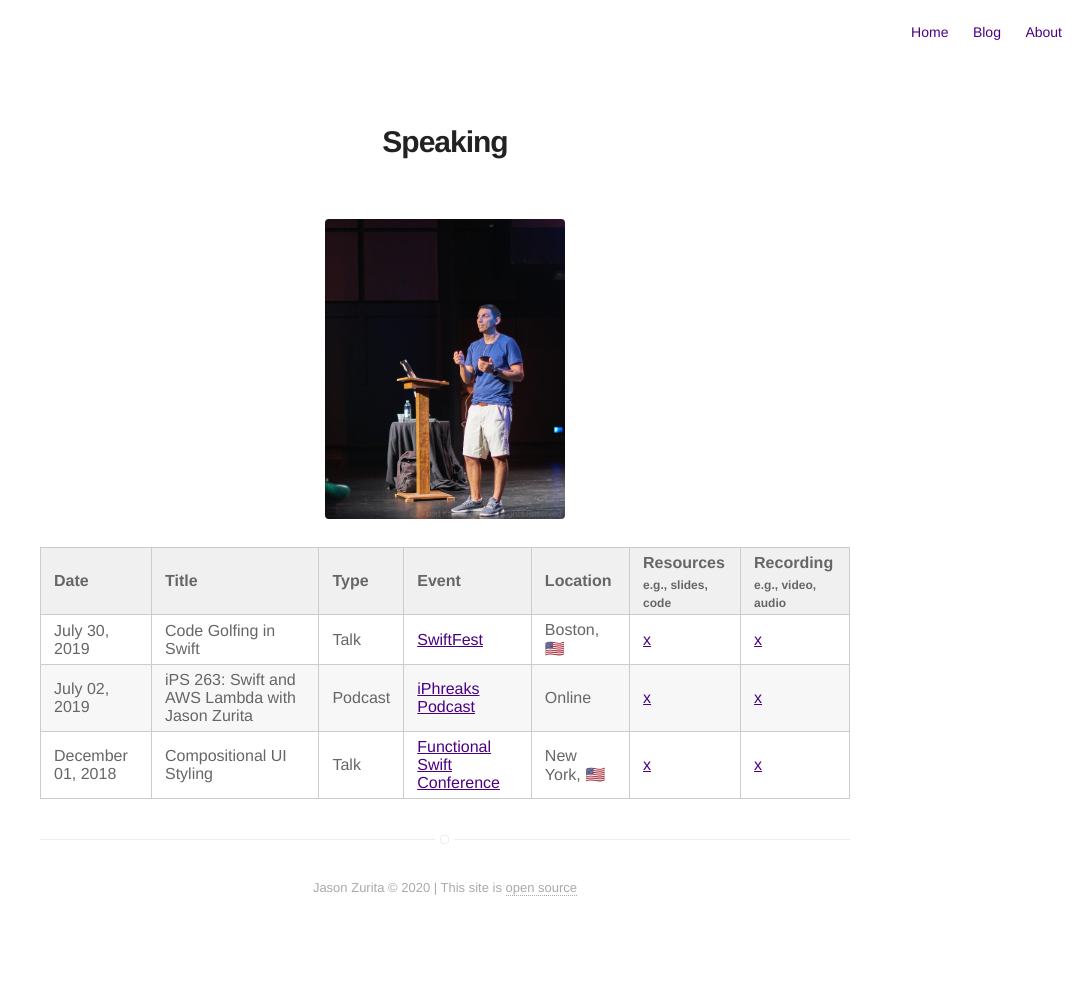
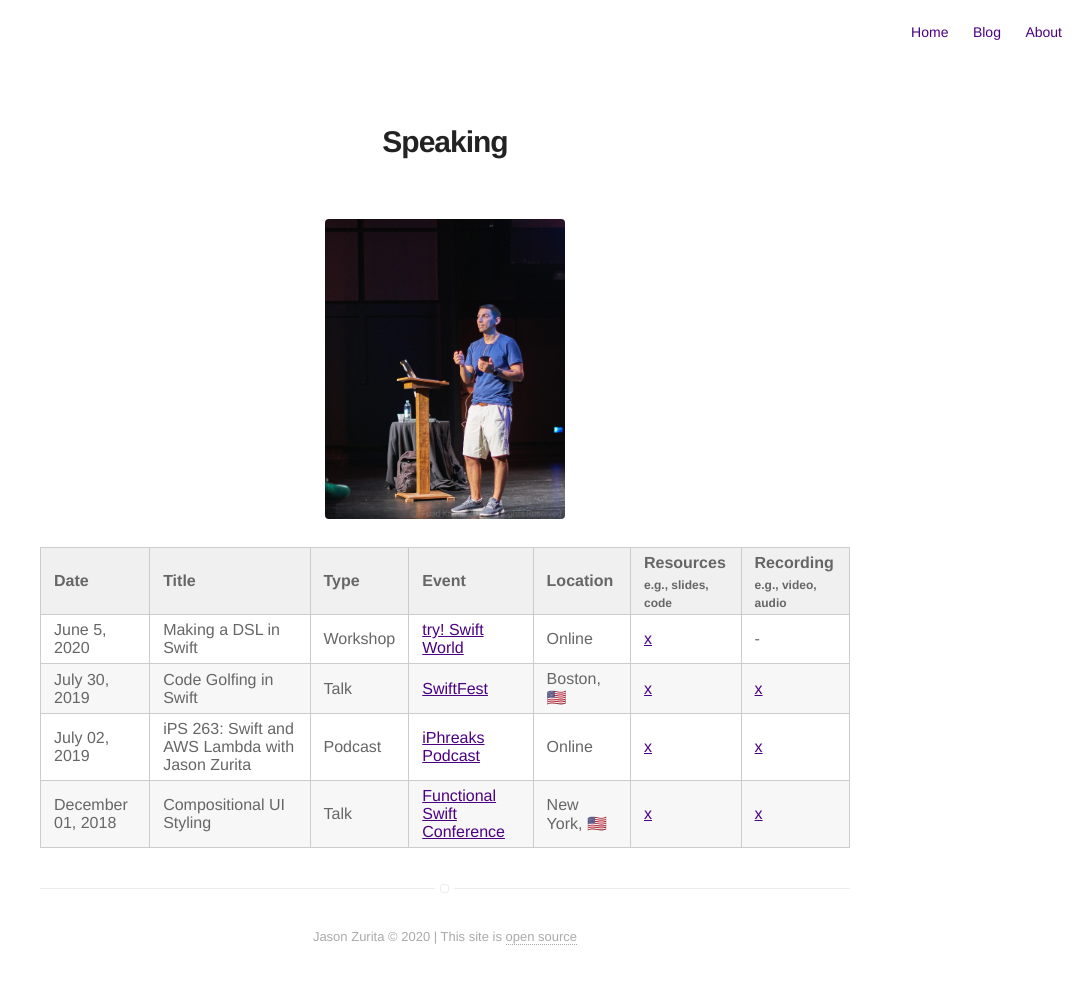
Before and after one commit to jasonzurita/jasonzurita.github.io, a Jekyll site: the page built from speaking.md, in a window 1280 px wide. Shown: the whole page, without its empty margins (195-1280 px from the left). Built offline with Jekyll 4.4.1, drawn with Linux system fonts in a browser that asks for light colours; before the commit the page ends 935 px from its top, so only the background shows below that.

Commit message:
feat (speaking): add try! swift world workshop row
_Making a DSL in Swift_

```diff
--- a/speaking.md
+++ b/speaking.md
@@ -8,6 +8,7 @@ layout: page
 
 | Date | Title | Type | Event | Location | Resources<br><sub>e.g., slides, code</sub> | Recording<br><sub>e.g., video, audio</sub> |
 |-|-|-|-|-|-|
+| June 5, 2020 | Making a DSL in Swift | Workshop | [try! Swift World](https://www.tryswift.co/world/) | Online | [x](https://github.com/jasonzurita/jasonzurita.github.io/tree/master/talks/2020/try_swift_world) | - |
 | July 30, 2019 | Code Golfing in Swift | Talk | [SwiftFest](https://swiftfest.io) | Boston, 🇺🇸 | [x](https://github.com/jasonzurita/jasonzurita.github.io/tree/master/talks/2019/SwiftFest) | [x](https://www.pluralsight.com/courses/swiftfest-boston-2019-session-19) |
 | July 02, 2019 | iPS 263: Swift and AWS Lambda with Jason Zurita | Podcast | [iPhreaks Podcast](https://devchat.tv/iphreaks/) | Online | [x](http://jasonzurita.com/websites-using-swift-and-aws-lambda/) | [x](https://devchat.tv/iphreaks/ips-263-swift-and-aws-lambda-with-jason-zurita/) |
 | December 01, 2018 | Compositional UI Styling | Talk | [Functional Swift Conference](http://2018.funswiftconf.com) | New York, 🇺🇸 | [x](https://github.com/jasonzurita/jasonzurita.github.io/tree/master/talks/2018/functional_swift_conference) | [x](https://www.youtube.com/watch?v=XJreRR0cC3E&feature=emb_title) |
```
